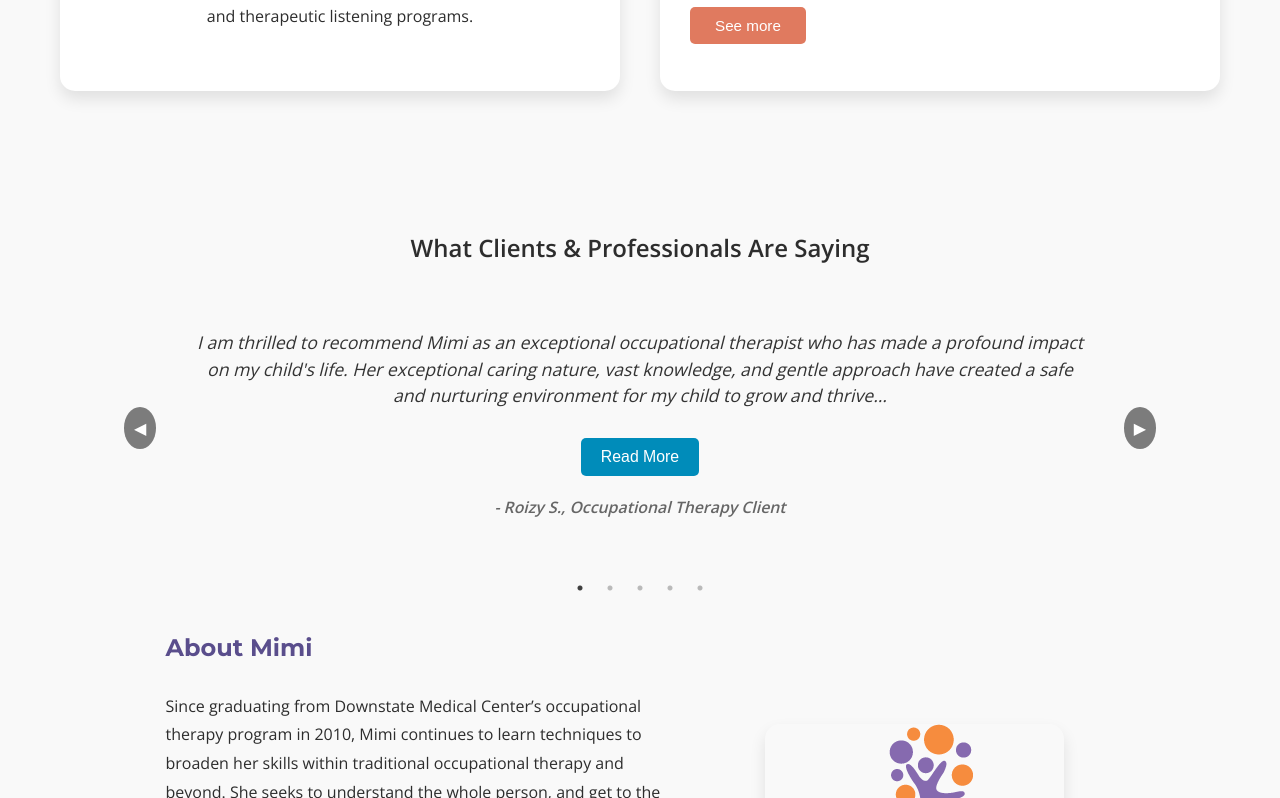
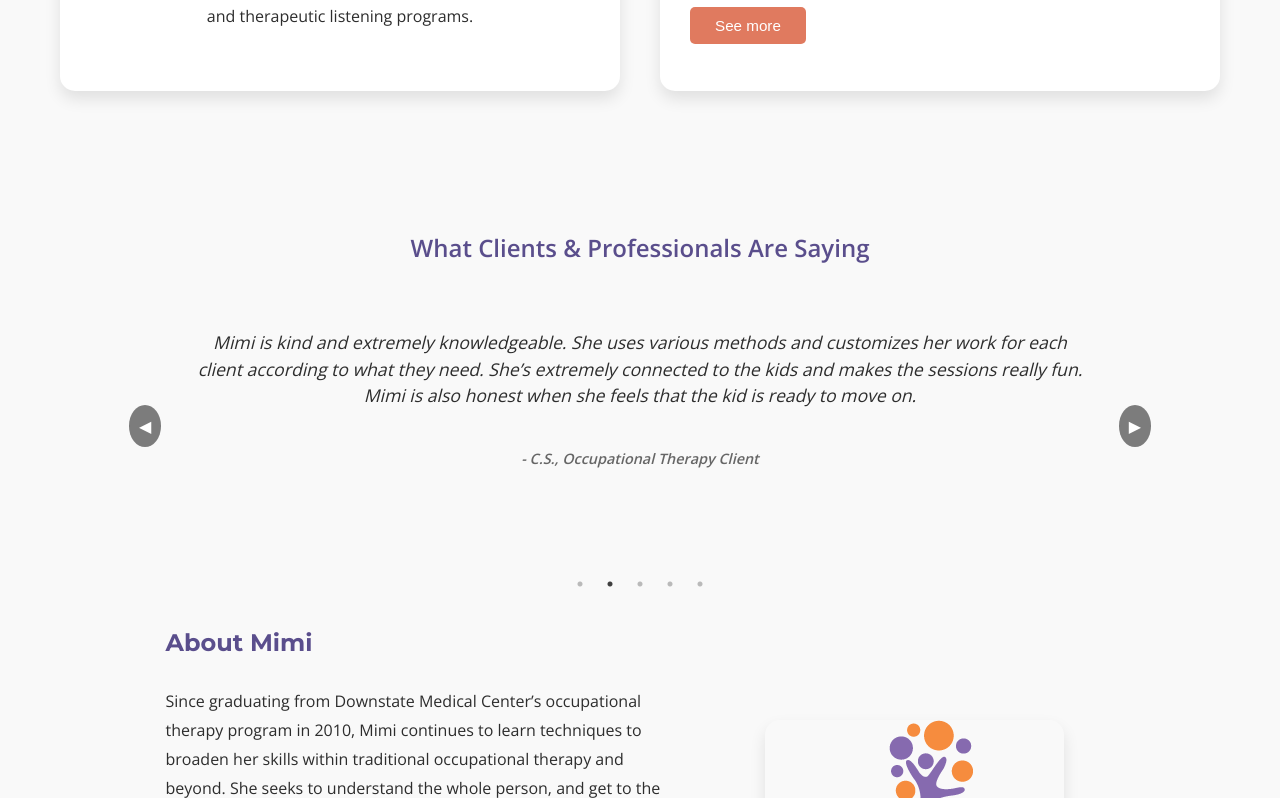
Before and after one commit to JacobHoldowsky/roots, a React (Create React App) app: page /about in a window 1280 px wide. Shown: the part 612-1410 px from the top of the page. Built offline with nearby package versions, Linux system fonts and the light colour scheme.

Commit message:
slider css

```diff
--- a/src/components/TestimonialsSlider.js
+++ b/src/components/TestimonialsSlider.js
@@ -1,8 +1,8 @@
-import React from "react";
+import React, { useState } from "react";
 import Slider from "react-slick";
 import "slick-carousel/slick/slick.css";
 import "slick-carousel/slick/slick-theme.css";
-import styles from "./TestimonialsSlider.module.css"; // Updated CSS file
+import styles from "./TestimonialsSlider.module.css";
 
 const testimonials = [
   {
@@ -54,13 +54,18 @@ const PrevArrow = ({ onClick }) => (
 );
 
 const TestimonialsSlider = () => {
-  const [expandedTestimonials, setExpandedTestimonials] = React.useState({});
+  const [expandedTestimonials, setExpandedTestimonials] = useState({});
 
   const toggleTestimonialExpansion = (key) => {
-    setExpandedTestimonials((prev) => ({
-      ...prev,
-      [key]: !prev[key],
+    setExpandedTestimonials((prevState) => ({
+      ...prevState,
+      [key]: !prevState[key],
     }));
+  };
+
+  const handleBeforeChange = () => {
+    // Reset the expanded testimonials when the slide is about to change
+    setExpandedTestimonials({});
   };
 
   const sliderSettings = {
@@ -70,44 +75,42 @@ const TestimonialsSlider = () => {
     slidesToShow: 1,
     slidesToScroll: 1,
     autoplay: true,
-    autoplaySpeed: 50000,
+    autoplaySpeed: 5000,
     nextArrow: <NextArrow />,
     prevArrow: <PrevArrow />,
+    beforeChange: handleBeforeChange, // This will trigger before the slide changes
   };
 
   return (
     <section className={styles.testimonials}>
       <h2>What Clients & Professionals Are Saying</h2>
       <Slider {...sliderSettings}>
-        {testimonials.map((testimonial, index) => (
+        {testimonials.map(
+          ({ quote, extendedQuote, author, showMoreKey }, index) => (
             <div key={index} className={styles.testimonial}>
               <blockquote>
                 <p>
-                {testimonial.quote}
-                {testimonial.showMoreKey &&
-                  !expandedTestimonials[testimonial.showMoreKey] &&
-                  ".."}
+                  {quote}
+                  {showMoreKey && !expandedTestimonials[showMoreKey] && ".."}
                 </p>
-              {testimonial.showMoreKey &&
-                expandedTestimonials[testimonial.showMoreKey] && (
-                  <p>{testimonial.extendedQuote}</p>
+                {showMoreKey && expandedTestimonials[showMoreKey] && (
+                  <p>{extendedQuote}</p>
                 )}
-              {testimonial.showMoreKey && (
+                {showMoreKey && (
                   <button
                     className={styles.btnToggle}
-                  onClick={() =>
-                    toggleTestimonialExpansion(testimonial.showMoreKey)
-                  }
+                    onClick={() => toggleTestimonialExpansion(showMoreKey)}
                   >
-                  {expandedTestimonials[testimonial.showMoreKey]
+                    {expandedTestimonials[showMoreKey]
                       ? "Show Less"
                       : "Read More"}
                   </button>
                 )}
-              <footer>- {testimonial.author}</footer>
+                <footer>- {author}</footer>
               </blockquote>
             </div>
-        ))}
+          )
+        )}
       </Slider>
     </section>
   );
--- a/src/components/TestimonialsSlider.module.css
+++ b/src/components/TestimonialsSlider.module.css
@@ -1,78 +1,101 @@
+/* Root Variables */
+:root {
+  --primary-color: #5A4E8C;
+  --primary-color-hover: #E07A5F;
+  --text-color: #2D2D2D;
+  --secondary-text-color: #666;
+  --arrow-bg: rgba(0, 0, 0, 0.5);
+  --arrow-bg-hover: rgba(0, 0, 0, 0.8);
+  --border-radius: 10px;
+  --font-size-base: 16px;
+}
+
+/* Testimonials Container */
 .testimonials {
   width: 80%;
   margin: 0 auto;
   text-align: center;
   padding: 40px 0;
-  height: auto;
 }
 
+/* Individual Testimonial */
 .testimonial {
   display: flex;
   justify-content: center;
-  /* background-color: #e8f2f1; */
-  border-radius: 10px;
+  border-radius: var(--border-radius);
   transition: max-height 0.4s ease, padding 0.4s ease;
   margin-bottom: 20px;
   overflow: hidden;
-  height: auto;
+
 }
 
+.testimonials h2 {
+  color: var(--primary-color);
+}
+
+/* Blockquote Styling */
 .testimonial blockquote {
   display: flex;
   flex-direction: column;
-  justify-content: center;
   align-items: center;
-  font-size: 1.1em;
+  font-size: 1.1rem;
   font-style: italic;
-  color: #333;
+  color: var(--text-color);
   padding: 10px;
   line-height: 1.5;
 }
 
+/* Paragraph within Blockquote */
 .testimonial p {
   margin-bottom: 20px;
   white-space: pre-wrap;
   word-wrap: break-word;
 }
 
+/* Footer within Blockquote */
 .testimonial footer {
-  font-size: 0.9em;
-  color: #666;
+  font-size: 0.9rem;
+  color: var(--secondary-text-color);
   font-weight: bold;
   margin-top: 20px;
 }
 
-.slick-prev:before, .slick-next:before {
-  color: #008cba;
+/* Slick Slider Navigation Arrows */
+.slick-prev:before,
+.slick-next:before {
+  color: var(--primary-color);
 }
 
+/* Slick Slider Dots */
 .slick-dots li button:before {
   font-size: 10px;
-  color: #008cba;
+  color: var(--primary-color);
 }
 
+/* Toggle Button */
 .btnToggle {
-  background-color: #008cba;
-  color: white;
+  background-color: var(--secondary-color);
+  color: #fff;
   border: none;
   padding: 10px 20px;
   margin-top: 10px;
   cursor: pointer;
   border-radius: 5px;
-  font-size: 0.9em;
+  font-size: 0.9rem;
   transition: background-color 0.3s ease-in-out;
 }
 
 .btnToggle:hover {
-  background-color: #005f85;
+  background-color: #cc6b55;
 }
 
+/* Navigation Arrows */
 .arrow {
   position: absolute;
   top: 50%;
   transform: translateY(-50%);
-  background-color: rgba(0, 0, 0, 0.5);
-  color: white;
+  background-color: var(--arrow-bg);
+  color: #fff;
   padding: 10px;
   border-radius: 50%;
   cursor: pointer;
@@ -80,22 +103,19 @@
 }
 
 .nextArrow {
-  right: -20px;
+  right: -15px;
 }
 
 .prevArrow {
-  left: -20px;
+  left: -15px;
 }
 
 .arrow:hover {
-  background-color: rgba(0, 0, 0, 0.8);
+  background-color: var(--arrow-bg-hover);
 }
 
+/* Responsive Styles */
 @media (max-width: 768px) {
-  .testimonial {
-    padding: 20px;
-  }
-
   .testimonials {
     width: 90%;
   }
@@ -105,7 +125,7 @@
   }
 
   .btnToggle {
-    font-size: 0.8em;
+    font-size: 0.8rem;
     padding: 8px 16px;
   }
 
```
Lines whose indentation alone changed are shown as unchanged.
